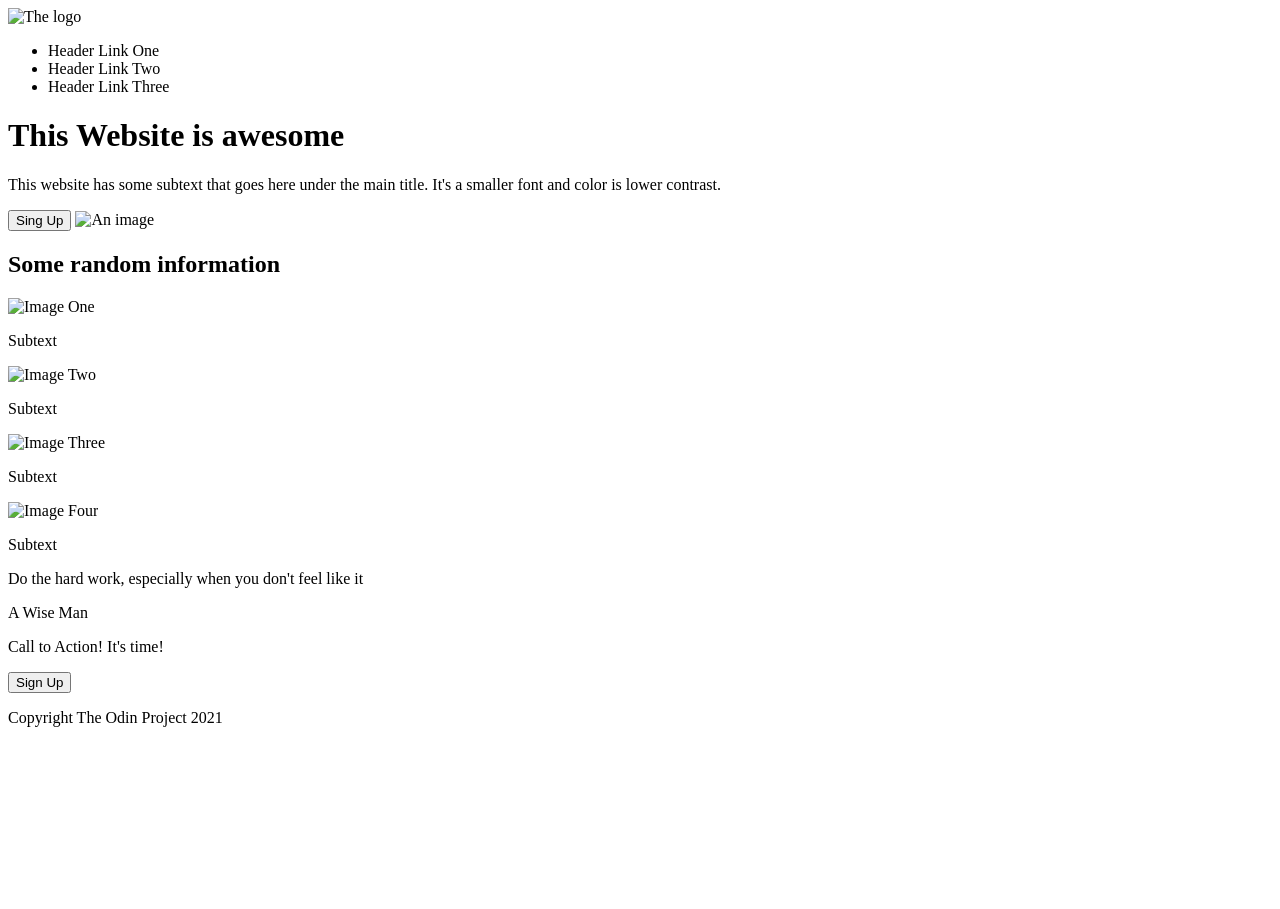
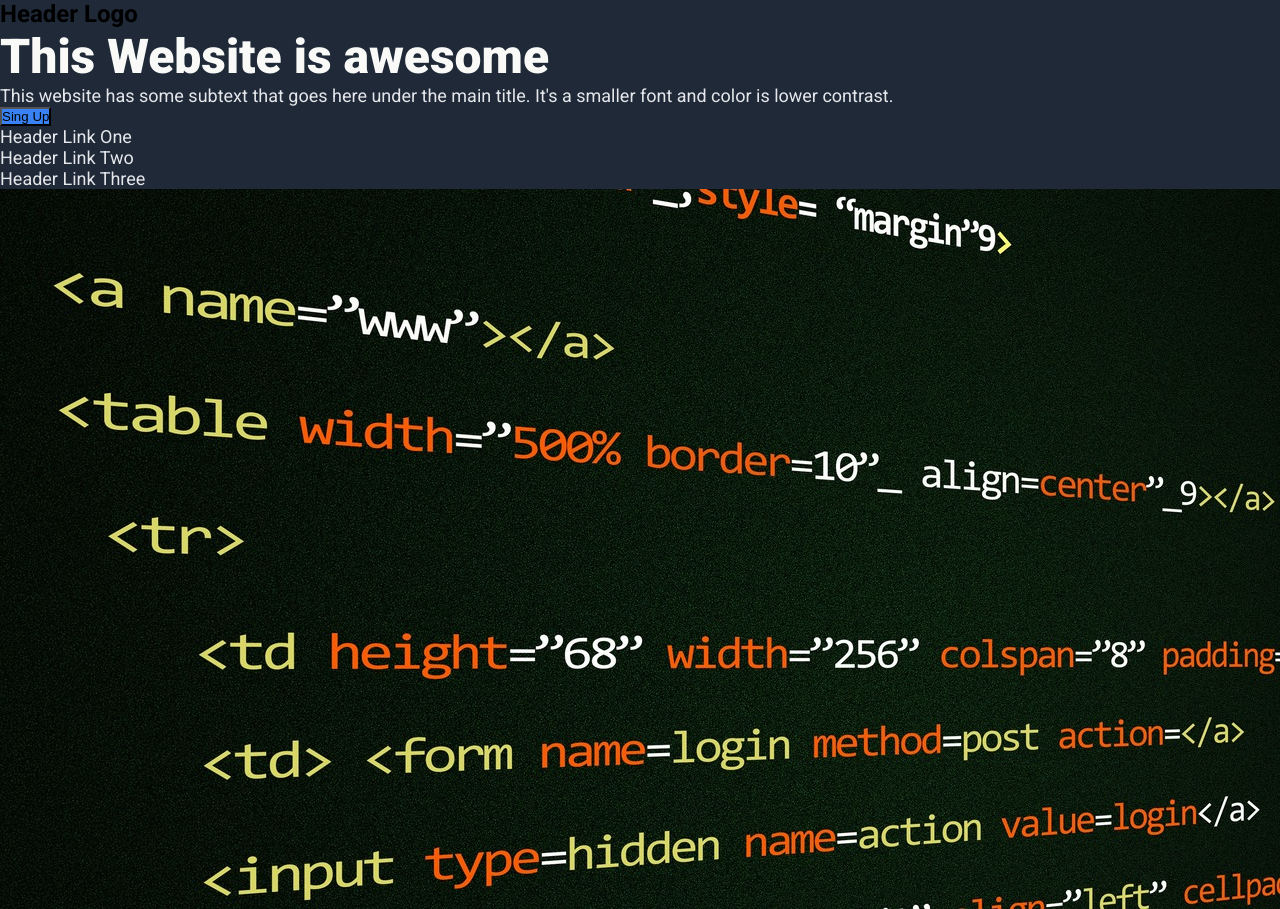
Before and after one commit to dflorian251/landing-page, a plain HTML site: page index.html in a window 1280 px wide. Shown: the top 909 px of the page. Before the commit the page ends 800 px from the top, so only its background shows below. Drawn offline with Linux system fonts and the light colour scheme.

Commit message:
Header section re-structured and images added
The header html section re-structured cause in the previous one the whole thing counldn't aligned. Also a folder for the images has been creted, cause we need images in this project.

```diff
--- a/index.html
+++ b/index.html
@@ -3,24 +3,27 @@
     <head>
         <title>Landing Page</title>
         <meta charset="utf-8">
+        <link rel="stylesheet" href="style.css">
     </head>
     <body>
         <!-- HEADER -->
         <div class="header">
-            <div class="nav-bar">
-                <img alt="The logo">
-                <ul>
-                    <li><a>Header Link One</a></li>
-                    <li><a>Header Link Two</a></li>
-                    <li><a>Header Link Three</a></li>
+            <div class="left-header">
+                <h2 class="header-logo text">Header Logo</h2>
+                <h1 class="hero-title text">This Website is awesome</h1>
+                <p class="hero-par hero-secondary-text text">This website has some subtext that goes here under the main title. It's a smaller font and color is lower contrast.</p>
+                <button>Sing Up</button>
+            </div>
+            <div class="right-header">
+                <ul class="nav-bar">
+                    <li><a class="hero-secondary-text">Header Link One</a></li>
+                    <li><a class="hero-secondary-text">Header Link Two</a></li>
+                    <li><a class="hero-secondary-text">Header Link Three</a></li>
                 </ul>
+                <img class="content-img" alt="An Image" src="images/header-image.jpg">
             </div>
-            <div class="content">
-                <h1 class="hero-title text">This Website is awesome</h1>
-                <p class="hero-par text">This website has some subtext that goes here under the main title. It's a smaller font and color is lower contrast.</p>
-                <button>Sing Up</button>
-                <img alt="An image">
-            </div>
+
+
         </div>
 
         <!-- INFO -->
--- /dev/null
+++ b/style.css
@@ -0,0 +1,30 @@
+@import url('https://fonts.googleapis.com/css2?family=Roboto:ital,wght@0,100;0,300;0,400;0,500;0,700;0,900;1,100;1,300;1,400;1,500;1,700;1,900&display=swap');
+
+*{
+    margin:0;
+    padding:0;
+    box-sizing: border-box;
+}
+
+body {
+    font-family: 'Roboto';
+}
+
+.header {
+    background-color:#1f2937 ;
+}
+
+.hero-title {
+    font-size: 48px;
+    font-weight: 800;
+    color: #f9faf8;
+}
+
+.hero-secondary-text {
+    font-size: 18px;
+    color : #e5e7eb;
+}
+
+button {
+    background-color: #3882f6;
+}
```
Also changed, not shown: images/header-image.jpg (added).
